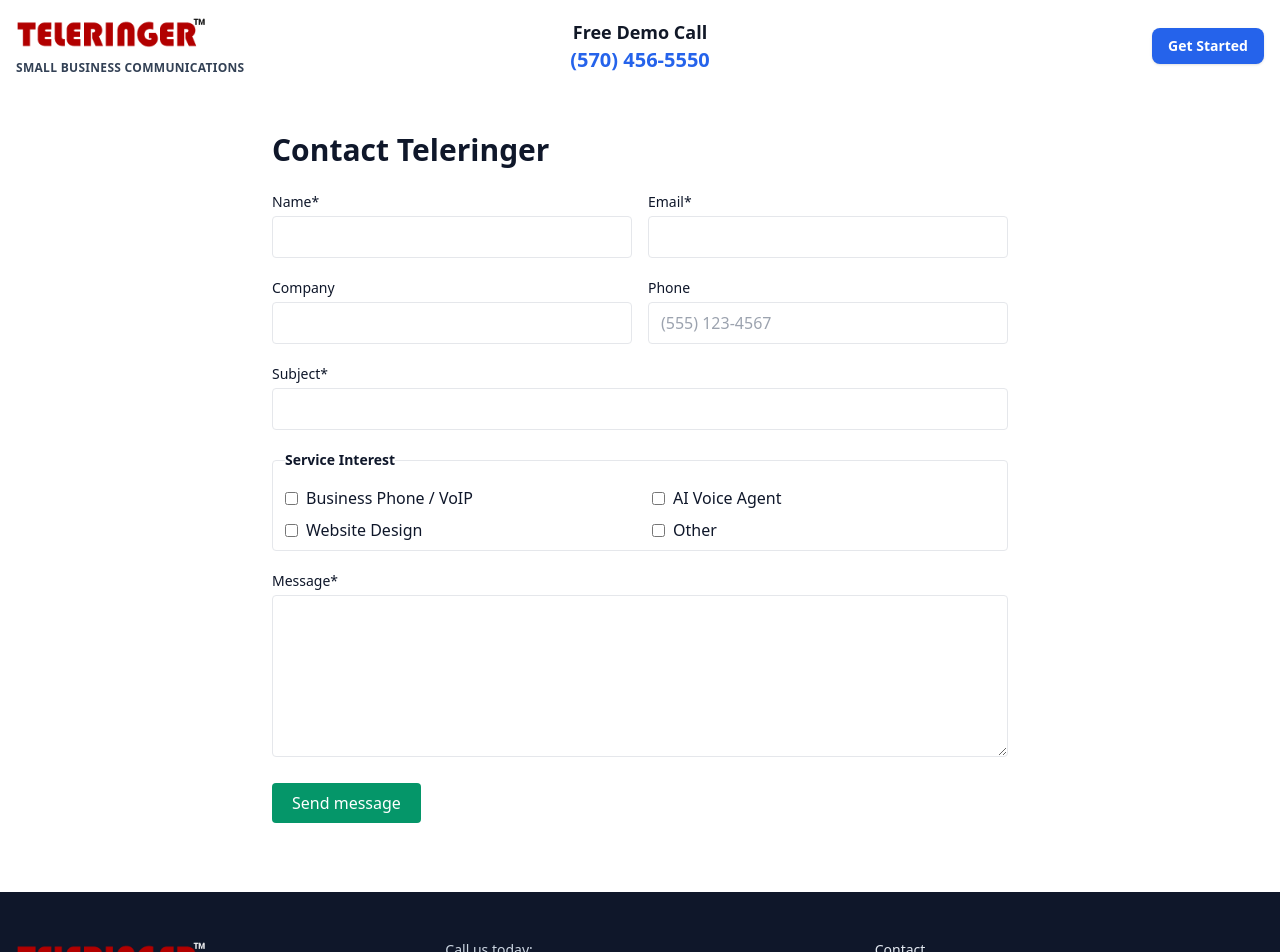
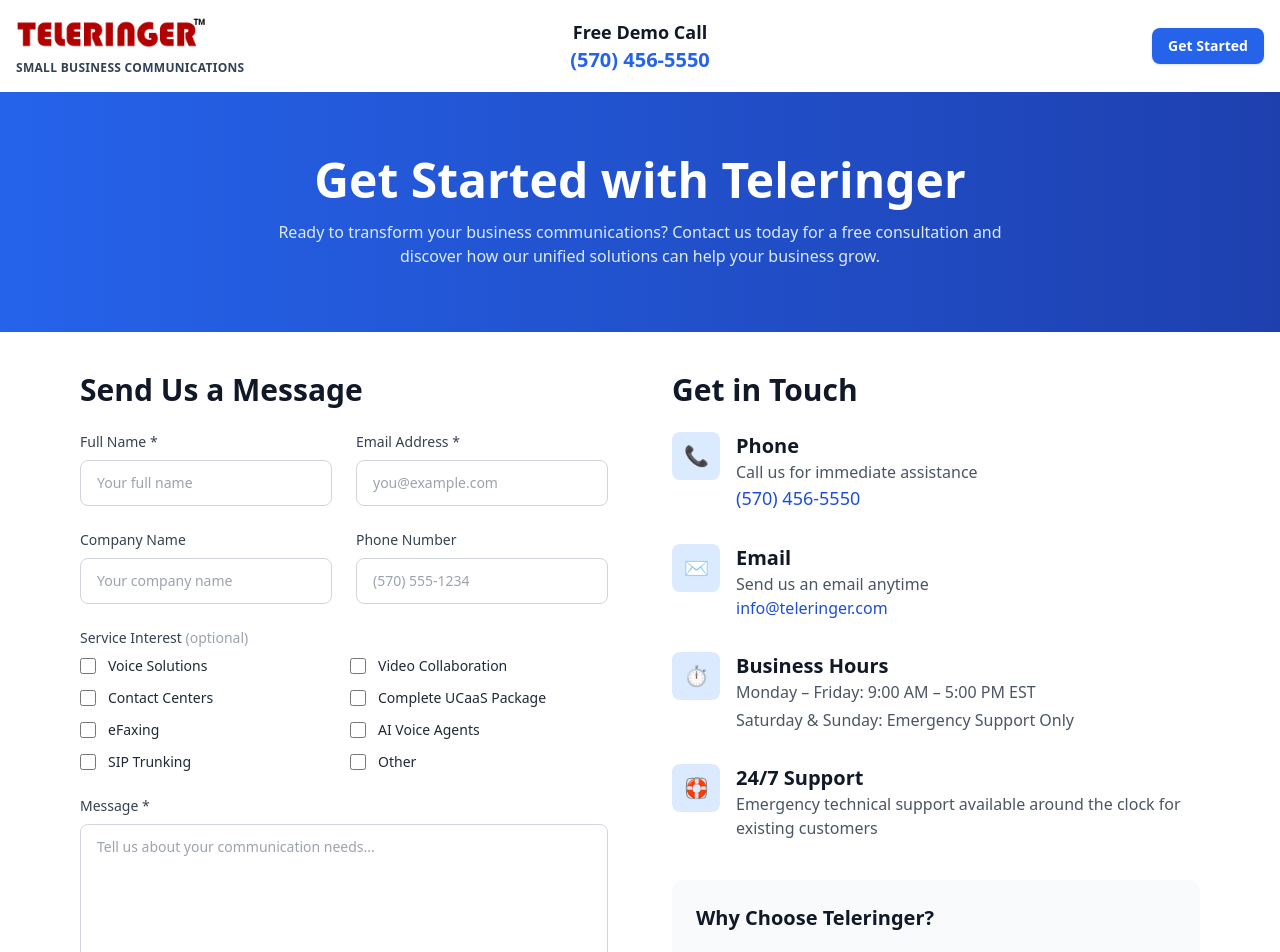
Before and after one commit to teleringer/teleringer, a Next.js app: page /contact in a window 1280 px wide. Shown: the top 952 px of the page. Built offline with nearby package versions, Linux system fonts and the light colour scheme; no server answers.

Commit message:
Update page.tsx

```diff
--- a/app/contact/page.tsx
+++ b/app/contact/page.tsx
@@ -1,149 +1,271 @@
-// app/contact/page.tsx
-"use client";
+// Server Component (Next 15): Contact page with checkbox "Service Interest"
 
-import React from "react";
+type SearchParams = Record<string, string | string[] | undefined>;
 
-/** Formats digits to (XXX) XXX-XXXX and limits to 10 digits */
-function formatPhoneInput(v: string) {
-  // keep only digits
-  const digits = v.replace(/\D/g, "").slice(0, 10);
-  const len = digits.length;
-  if (len === 0) return "";
-  if (len < 4) return `(${digits}`;
-  if (len < 7) return `(${digits.slice(0, 3)}) ${digits.slice(3)}`;
-  return `(${digits.slice(0, 3)}) ${digits.slice(3, 6)}-${digits.slice(6)}`;
-}
+const serviceOptions = [
+  "Voice Solutions",
+  "Video Collaboration",
+  "Contact Centers",
+  "Complete UCaaS Package",
+  "eFaxing",
+  "AI Voice Agents",
+  "SIP Trunking",
+  "Other",
+];
 
-export default function ContactPage() {
-  const [phone, setPhone] = React.useState("");
+const toId = (s: string) => "svc-" + s.toLowerCase().replace(/[^a-z0-9]+/g, "-");
 
-  const onPhoneChange = (e: React.ChangeEvent<HTMLInputElement>) => {
-    setPhone(formatPhoneInput(e.target.value));
-  };
+export default async function ContactPage({
+  searchParams,
+}: {
+  searchParams?: Promise<SearchParams>;
+}) {
+  const params = (await searchParams) ?? {};
+  const raw = params.sent;
+  const sent = Array.isArray(raw) ? raw[0] === "1" : raw === "1";
+
+  const site = process.env.NEXT_PUBLIC_SITE_URL || "https://www.teleringer.com";
 
   return (
-    <main className="min-h-screen py-10">
-      <div className="mx-auto max-w-3xl px-4">
-        <h1 className="text-3xl font-bold mb-6">Contact Teleringer</h1>
+    <div className="min-h-screen bg-white">
+      {/* JSON-LD */}
+      <script
+        type="application/ld+json"
+        dangerouslySetInnerHTML={{
+          __html: JSON.stringify({
+            "@context": "https://schema.org",
+            "@type": "ContactPage",
+            "mainEntity": {
+              "@type": "Organization",
+              name: "Teleringer",
+              url: site,
+              contactPoint: [
+                {
+                  "@type": "ContactPoint",
+                  telephone: "+1-570-456-5550",
+                  contactType: "customer service",
+                  email: "info@teleringer.com",
+                  availableLanguage: "English",
+                  hoursAvailable: {
+                    "@type": "OpeningHoursSpecification",
+                    dayOfWeek: ["Monday", "Tuesday", "Wednesday", "Thursday", "Friday"],
+                    opens: "09:00",
+                    closes: "17:00",
+                  },
+                },
+                {
+                  "@type": "ContactPoint",
+                  contactType: "emergency support",
+                  availableLanguage: "English",
+                  hoursAvailable: "24/7",
+                },
+              ],
+            },
+          }),
+        }}
+      />
 
-        {/*
-          NOTE: This posts directly to the API route expecting multipart/form-data.
-          The hidden "website" field is a honeypot (bots tend to fill everything).
-        */}
-        <form method="POST" action="/api/contact" className="space-y-5">
+      {/* Hero */}
+      <section className="bg-gradient-to-r from-blue-600 to-blue-800 py-16 text-white">
+        <div className="mx-auto max-w-6xl px-4 text-center">
+          <h1 className="text-4xl font-bold sm:text-5xl">Get Started with Teleringer</h1>
+          <p className="mx-auto mt-4 max-w-3xl text-blue-100">
+            Ready to transform your business communications? Contact us today for a free
+            consultation and discover how our unified solutions can help your business grow.
+          </p>
+        </div>
+      </section>
+
+      <main className="mx-auto max-w-6xl px-4 py-10">
+        {sent && (
+          <div
+            role="status"
+            className="mb-6 rounded-md border border-green-300 bg-green-50 px-4 py-3 text-green-800"
+          >
+            Thanks — your message was sent.
+          </div>
+        )}
+
+        <div className="grid gap-16 lg:grid-cols-2">
+          {/* LEFT: Form */}
+          <section>
+            <h2 className="text-3xl font-bold text-gray-900">Send Us a Message</h2>
+
+            <form action="/api/contact" method="post" className="mt-6 space-y-6">
+              <input type="hidden" name="subject" value="Contact Request" />
               {/* Honeypot */}
-          <div style={{ display: "none" }}>
-            <label>
-              Website (leave empty)
-              <input type="text" name="website" autoComplete="off" />
-            </label>
+              <input type="text" name="website" className="hidden" tabIndex={-1} autoComplete="off" />
+
+              <div className="grid gap-6 md:grid-cols-2">
+                <div>
+                  <label className="mb-2 block text-sm font-medium text-gray-700">Full Name *</label>
+                  <input
+                    name="name"
+                    required
+                    className="w-full rounded-lg border border-gray-300 px-4 py-3 text-sm outline-none ring-blue-500 focus:ring"
+                    placeholder="Your full name"
+                  />
+                </div>
+                <div>
+                  <label className="mb-2 block text-sm font-medium text-gray-700">Email Address *</label>
+                  <input
+                    type="email"
+                    name="email"
+                    required
+                    className="w-full rounded-lg border border-gray-300 px-4 py-3 text-sm outline-none ring-blue-500 focus:ring"
+                    placeholder="you@example.com"
+                  />
+                </div>
               </div>
 
-          <div className="grid grid-cols-1 md:grid-cols-2 gap-4">
-            <label className="block">
-              <span className="block text-sm font-medium">Name*</span>
+              <div className="grid gap-6 md:grid-cols-2">
+                <div>
+                  <label className="mb-2 block text-sm font-medium text-gray-700">Company Name</label>
                   <input
-                name="name"
-                type="text"
-                required
-                className="mt-1 w-full rounded border px-3 py-2"
-                autoComplete="name"
+                    name="company"
+                    className="w-full rounded-lg border border-gray-300 px-4 py-3 text-sm outline-none ring-blue-500 focus:ring"
+                    placeholder="Your company name"
                   />
-            </label>
-
-            <label className="block">
-              <span className="block text-sm font-medium">Email*</span>
+                </div>
+                <div>
+                  <label className="mb-2 block text-sm font-medium text-gray-700">Phone Number</label>
                   <input
-                name="email"
-                type="email"
-                required
-                className="mt-1 w-full rounded border px-3 py-2"
-                autoComplete="email"
+                    name="phone"
+                    className="w-full rounded-lg border border-gray-300 px-4 py-3 text-sm outline-none ring-blue-500 focus:ring"
+                    placeholder="(570) 555-1234"
                   />
-            </label>
+                </div>
               </div>
 
-          <div className="grid grid-cols-1 md:grid-cols-2 gap-4">
-            <label className="block">
-              <span className="block text-sm font-medium">Company</span>
+              {/* ✅ Checkbox group replaces multi-select */}
+              <div>
+                <span className="mb-2 block text-sm font-medium text-gray-700">
+                  Service Interest <span className="text-gray-400">(optional)</span>
+                </span>
+                <div className="grid gap-3 sm:grid-cols-2">
+                  {serviceOptions.map((opt) => {
+                    const id = toId(opt);
+                    return (
+                      <label key={id} htmlFor={id} className="flex cursor-pointer items-center gap-3">
                         <input
-                name="company"
-                type="text"
-                className="mt-1 w-full rounded border px-3 py-2"
-                autoComplete="organization"
+                          id={id}
+                          type="checkbox"
+                          name="service"            /* keep the same key so the API's formData.getAll('service') continues to work */
+                          value={opt}
+                          className="h-4 w-4 rounded border-gray-300 text-blue-600 focus:ring-blue-500"
                         />
+                        <span className="text-sm text-gray-800">{opt}</span>
                       </label>
-
-            <label className="block">
-              <span className="block text-sm font-medium">Phone</span>
-              <input
-                name="phone"
-                type="tel"
-                inputMode="numeric"
-                placeholder="(555) 123-4567"
-                value={phone}
-                onChange={onPhoneChange}
-                // 14 characters max when formatted: "(123) 456-7890"
-                maxLength={14}
-                pattern="^\(\d{3}\) \d{3}-\d{4}$"
-                title="Enter a 10-digit US phone number"
-                className="mt-1 w-full rounded border px-3 py-2"
-                autoComplete="tel"
-              />
-            </label>
+                    );
+                  })}
+                </div>
               </div>
 
-          <label className="block">
-            <span className="block text-sm font-medium">Subject*</span>
-            <input
-              name="subject"
-              type="text"
-              required
-              className="mt-1 w-full rounded border px-3 py-2"
-            />
-          </label>
-
-          {/* Example Service Interest checkboxes (name="service") */}
-          <fieldset className="border rounded px-3 py-2">
-            <legend className="text-sm font-semibold">Service Interest</legend>
-            <div className="mt-2 grid grid-cols-1 sm:grid-cols-2 gap-x-6 gap-y-2">
-              <label className="inline-flex items-center gap-2">
-                <input type="checkbox" name="service" value="Business Phone / VoIP" />
-                <span>Business Phone / VoIP</span>
-              </label>
-              <label className="inline-flex items-center gap-2">
-                <input type="checkbox" name="service" value="AI Voice Agent" />
-                <span>AI Voice Agent</span>
-              </label>
-              <label className="inline-flex items-center gap-2">
-                <input type="checkbox" name="service" value="Website Design" />
-                <span>Website Design</span>
-              </label>
-              <label className="inline-flex items-center gap-2">
-                <input type="checkbox" name="service" value="Other" />
-                <span>Other</span>
-              </label>
-            </div>
-          </fieldset>
-
-          <label className="block">
-            <span className="block text-sm font-medium">Message*</span>
+              <div>
+                <label className="mb-2 block text-sm font-medium text-gray-700">Message *</label>
                 <textarea
                   name="message"
+                  rows={6}
+                  maxLength={500}
                   required
-              rows={6}
-              className="mt-1 w-full rounded border px-3 py-2"
+                  className="w-full rounded-lg border border-gray-300 px-4 py-3 text-sm outline-none ring-blue-500 focus:ring"
+                  placeholder="Tell us about your communication needs..."
                 />
-          </label>
+                <p className="mt-1 text-xs text-gray-500">Max 500 characters.</p>
+              </div>
 
               <button
                 type="submit"
-            className="rounded bg-emerald-600 px-5 py-2 text-white font-medium hover:bg-emerald-700"
+                className="w-full rounded-lg bg-blue-600 px-8 py-4 text-sm font-semibold text-white shadow hover:bg-blue-700"
               >
-            Send message
+                Send Message
               </button>
             </form>
+          </section>
+
+          {/* RIGHT: Contact Info */}
+          <aside>
+            <h3 className="text-3xl font-bold text-gray-900">Get in Touch</h3>
+            <div className="mt-6 space-y-8">
+              <div className="flex items-start gap-4">
+                <div className="flex h-12 w-12 flex-shrink-0 items-center justify-center rounded-lg bg-blue-100">
+                  <span className="text-xl text-blue-700">📞</span>
                 </div>
+                <div>
+                  <div className="text-xl font-semibold text-gray-900">Phone</div>
+                  <p className="text-gray-600">Call us for immediate assistance</p>
+                  <a className="text-lg font-medium text-blue-700 hover:underline" href="tel:5704565550">
+                    (570) 456-5550
+                  </a>
+                </div>
+              </div>
+
+              <div className="flex items-start gap-4">
+                <div className="flex h-12 w-12 flex-shrink-0 items-center justify-center rounded-lg bg-blue-100">
+                  <span className="text-xl text-blue-700">✉️</span>
+                </div>
+                <div>
+                  <div className="text-xl font-semibold text-gray-900">Email</div>
+                  <p className="text-gray-600">Send us an email anytime</p>
+                  <a className="font-medium text-blue-700 hover:underline" href="mailto:info@teleringer.com">
+                    info@teleringer.com
+                  </a>
+                </div>
+              </div>
+
+              <div className="flex items-start gap-4">
+                <div className="flex h-12 w-12 flex-shrink-0 items-center justify-center rounded-lg bg-blue-100">
+                  <span className="text-xl text-blue-700">⏱️</span>
+                </div>
+                <div>
+                  <div className="text-xl font-semibold text-gray-900">Business Hours</div>
+                  <div className="space-y-1 text-gray-600">
+                    <p>Monday – Friday: 9:00 AM – 5:00 PM EST</p>
+                    <p>Saturday & Sunday: Emergency Support Only</p>
+                  </div>
+                </div>
+              </div>
+
+              <div className="flex items-start gap-4">
+                <div className="flex h-12 w-12 flex-shrink-0 items-center justify-center rounded-lg bg-blue-100">
+                  <span className="text-xl text-blue-700">🛟</span>
+                </div>
+                <div>
+                  <div className="text-xl font-semibold text-gray-900">24/7 Support</div>
+                  <p className="text-gray-600">
+                    Emergency technical support available around the clock for existing customers
+                  </p>
+                </div>
+              </div>
+            </div>
+
+            <div className="mt-10 rounded-xl bg-gray-50 p-6">
+              <h4 className="mb-4 text-xl font-semibold text-gray-900">Why Choose Teleringer?</h4>
+              <ul className="space-y-2 text-gray-700">
+                <li>✔ 70+ years of telecom expertise</li>
+                <li>✔ Unified communications platform</li>
+                <li>✔ Scalable solutions for any business size</li>
+                <li>✔ Award-winning customer support</li>
+              </ul>
+            </div>
+          </aside>
+        </div>
+
+        <section className="mt-16 rounded-xl bg-blue-50 px-6 py-10 text-center">
+          <h2 className="text-3xl font-bold text-gray-900">Ready to Get Started?</h2>
+          <p className="mx-auto mt-3 max-w-3xl text-lg text-gray-700">
+            Schedule a free demo today and see the difference unified communications can make.
+          </p>
+          <div className="mt-6">
+            <a
+              href="tel:5704565550"
+              className="inline-flex items-center justify-center rounded-lg bg-blue-600 px-8 py-3 text-white shadow hover:bg-blue-700"
+            >
+              Schedule Free Demo
+            </a>
+          </div>
+        </section>
       </main>
+    </div>
   );
 }
```
Lines whose indentation alone changed are shown as unchanged.
